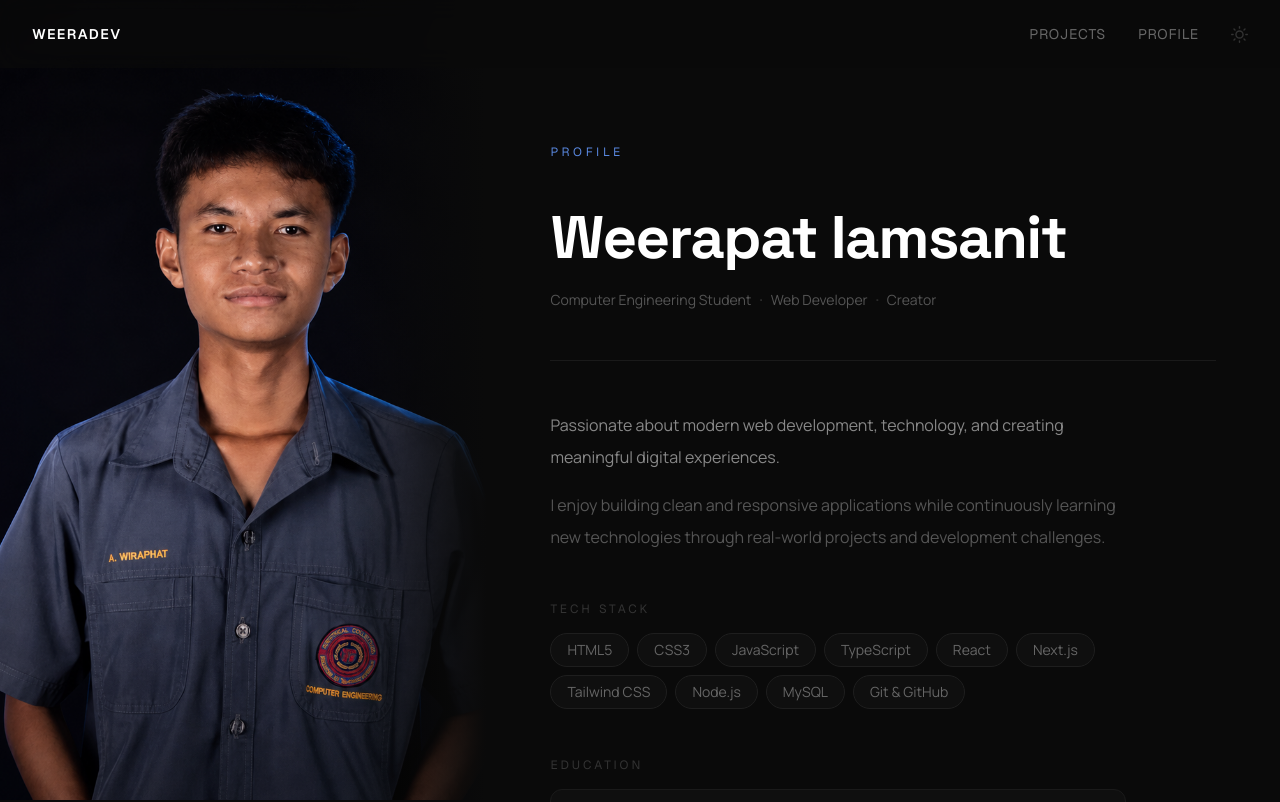
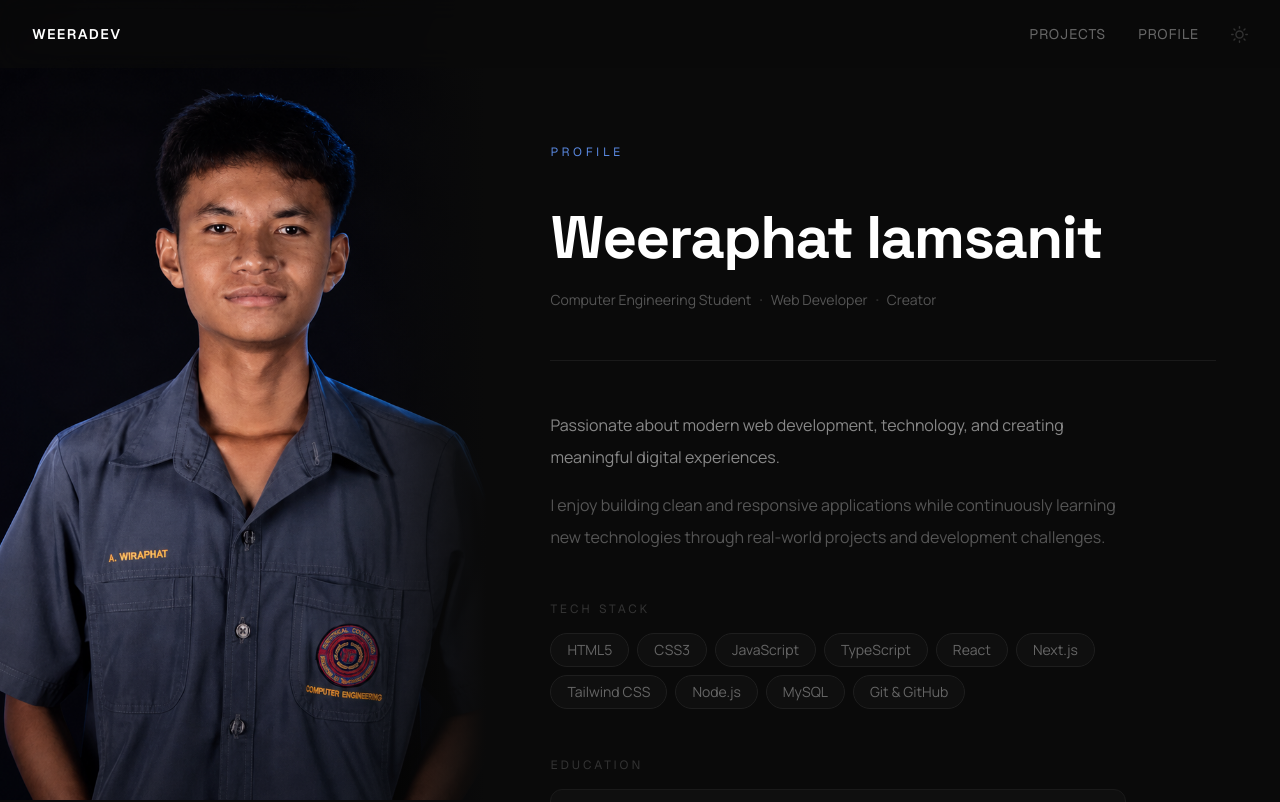
Before and after one commit to wiraphataia20-art/weeradev, a Next.js app: page /profile in a window 1280 px wide. Shown: the top 802 px of the page. Built offline with nearby package versions, Linux system fonts and the light colour scheme.

Commit message:
update name

```diff
--- a/app/profile/page.tsx
+++ b/app/profile/page.tsx
@@ -29,7 +29,7 @@ export default function ProfilePage() {
       >
         <img
           src="/profile.png"
-          alt="Weerapat"
+          alt="Weeraphat"
           className="w-full h-full object-cover object-top"
         />
         <div
@@ -51,7 +51,7 @@ export default function ProfilePage() {
             className="text-5xl md:text-6xl font-bold tracking-tight mb-5"
             style={{ fontFamily: "var(--font-space-grotesk)", color: "var(--fg)" }}
           >
-            Weerapat Iamsanit
+            Weeraphat Iamsanit
           </motion.h1>
 
           <motion.div {...fadeUp(0.35)} className="flex flex-wrap items-center gap-2">
```
